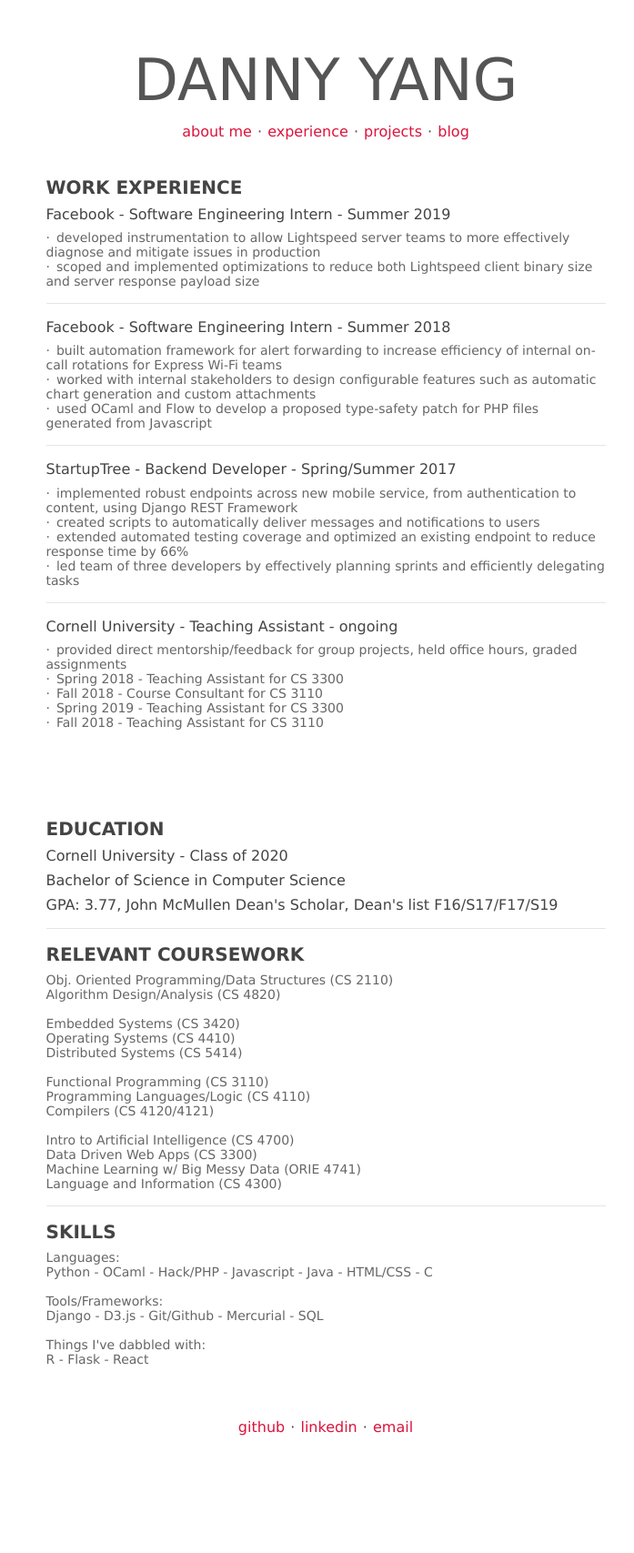
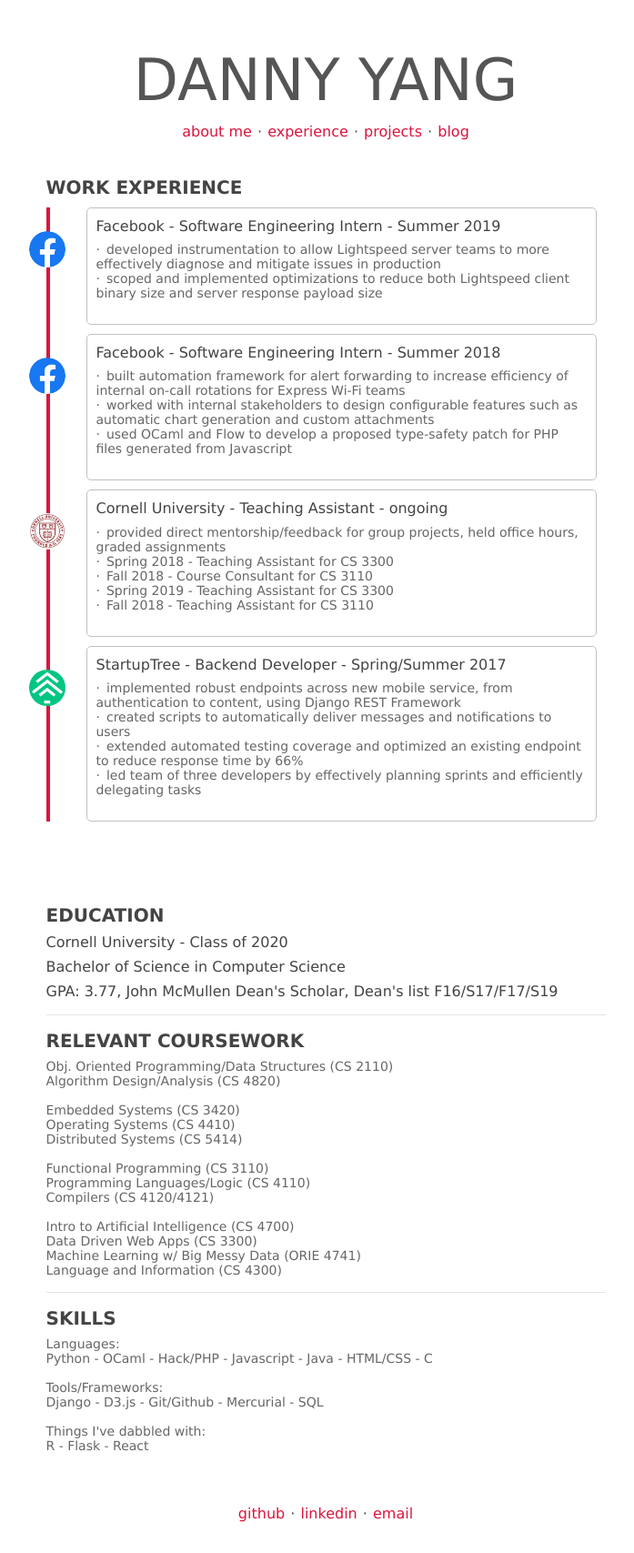
Before and after one commit to yangdanny97/yangdanny97.github.io, a Jekyll site: the page built from experience/index.html, in a window 1280 px wide. Shown: the whole page at 91% size, without its empty margins (282-979 px from the left). Built offline with Jekyll 4.4.1, drawn with Linux system fonts in a browser that asks for light colours; before the commit the page ends 1612 px from its top, so only the background shows below that.

Commit message:
revamp experience section to have timeline-type display

```diff
--- a/css/style.css
+++ b/css/style.css
@@ -105,6 +105,10 @@
     padding-top: 15px;
 }
 
+.card {
+    padding-top: 15px;
+}
+
 .nm {
     padding: 0px;
     margin: 0px;
--- a/experience/index.html
+++ b/experience/index.html
@@ -2,52 +2,107 @@
 layout: default
 title: Danny Yang - Experience
 ---
+<style>
+	.timeline {
+		border-left: 4px solid crimson;
+		padding-left: 30px;
+	}
+
+	.timeline-item {
+		border-radius: 5px;
+		border: 1px solid silver;
+		margin: 10px;
+		padding: 10px;
+	}
+
+	.timeline-item:before {
+		content: '';
+		position: absolute;
+		border-radius: 50%;
+		padding: 20px;
+		text-align: center;
+		margin-left: -74px;
+		margin-top: 15px;
+	}
+
+	.fb:before {
+		background-size: contain;
+		background-image: url('{{ site.url }}/images/fb.png');
+	}
+
+	.cornell:before {
+		background-size: contain;
+		background-image: url('{{ site.url }}/images/cornell.jpg');
+	}
+
+	.st:before {
+		background-size: contain;
+		background-image: url('{{ site.url }}/images/startuptree.png');
+	}
+</style>
 <div class='row slide'>
-	<div class='col-sm-6 offset-sm-3 content-pad'>
+	<div class='col-md-6 offset-md-3 content-pad'>
 		<h3>WORK EXPERIENCE</h3>
+		<div class="timeline">
+			<div class="timeline-item fb">
 				<h4>Facebook - Software Engineering Intern - Summer 2019</h4>
 				<ul>
-			<li>developed instrumentation to allow Lightspeed server teams to more effectively diagnose and mitigate
+					<li>developed instrumentation to allow Lightspeed server teams to more effectively diagnose and
+						mitigate
 						issues in production</li>
-			<li>scoped and implemented optimizations to reduce both Lightspeed client binary size and server response
+					<li>scoped and implemented optimizations to reduce both Lightspeed client binary size and server
+						response
 						payload size</li>
 				</ul>
-
-		<hr>
+			</div>
+			<div class="timeline-item fb">
 				<h4>Facebook - Software Engineering Intern - Summer 2018</h4>
 				<ul>
-			<li>built automation framework for alert forwarding to increase efficiency of internal on-call rotations for
+					<li>built automation framework for alert forwarding to increase efficiency of internal on-call
+						rotations
+						for
 						Express Wi-Fi teams </li>
-			<li>worked with internal stakeholders to design configurable features such as automatic chart generation and
+					<li>worked with internal stakeholders to design configurable features such as automatic chart
+						generation
+						and
 						custom attachments </li>
-			<li>used OCaml and Flow to develop a proposed type-safety patch for PHP files generated from Javascript</li>
+					<li>used OCaml and Flow to develop a proposed type-safety patch for PHP files generated from
+						Javascript
+					</li>
 				</ul>
-
-		<hr>
-		<h4>StartupTree - Backend Developer - Spring/Summer 2017</h4>
-		<ul>
-			<li>implemented robust endpoints across new mobile service, from authentication to content, using Django
-				REST Framework </li>
-			<li>created scripts to automatically deliver messages and notifications to users</li>
-			<li>extended automated testing coverage and optimized an existing endpoint to reduce response time by 66%
-			</li>
-			<li>led team of three developers by effectively planning sprints and efficiently delegating tasks</li>
-		</ul>
-		<hr>
+			</div>
+			<div class="timeline-item cornell">
 				<h4>Cornell University - Teaching Assistant - ongoing</h4>
 				<ul>
-			<li>provided direct mentorship/feedback for group projects, held office hours, graded assignments </li>
+					<li>provided direct mentorship/feedback for group projects, held office hours, graded assignments
+					</li>
 					<li>Spring 2018 - Teaching Assistant for CS 3300 </li>
 					<li>Fall 2018 - Course Consultant for CS 3110</li>
 					<li>Spring 2019 - Teaching Assistant for CS 3300</li>
 					<li>Fall 2018 - Teaching Assistant for CS 3110</li>
 				</ul>
-
+			</div>
+			<div class="timeline-item st">
+				<h4>StartupTree - Backend Developer - Spring/Summer 2017</h4>
+				<ul>
+					<li>implemented robust endpoints across new mobile service, from authentication to content, using
+						Django
+						REST Framework </li>
+					<li>created scripts to automatically deliver messages and notifications to users</li>
+					<li>extended automated testing coverage and optimized an existing endpoint to reduce response time
+						by
+						66%
+					</li>
+					<li>led team of three developers by effectively planning sprints and efficiently delegating tasks
+					</li>
+				</ul>
+			</div>
+		</div>
 	</div>
 </div>
 <br>
 <div class='row slide'>
-	<div class='col-sm-6 offset-sm-3 content-pad'>
+	<div class='col-md-6 offset-md-3 content-pad'>
 		<h3>EDUCATION</h3>
 		<h4>Cornell University - Class of 2020</h4>
 		<h4>Bachelor of Science in Computer Science </h4>
```
Also changed, not shown: images/cornell.jpg (added), images/fb.png (added), images/startuptree.png (added). Lines whose indentation alone changed are shown as unchanged.
